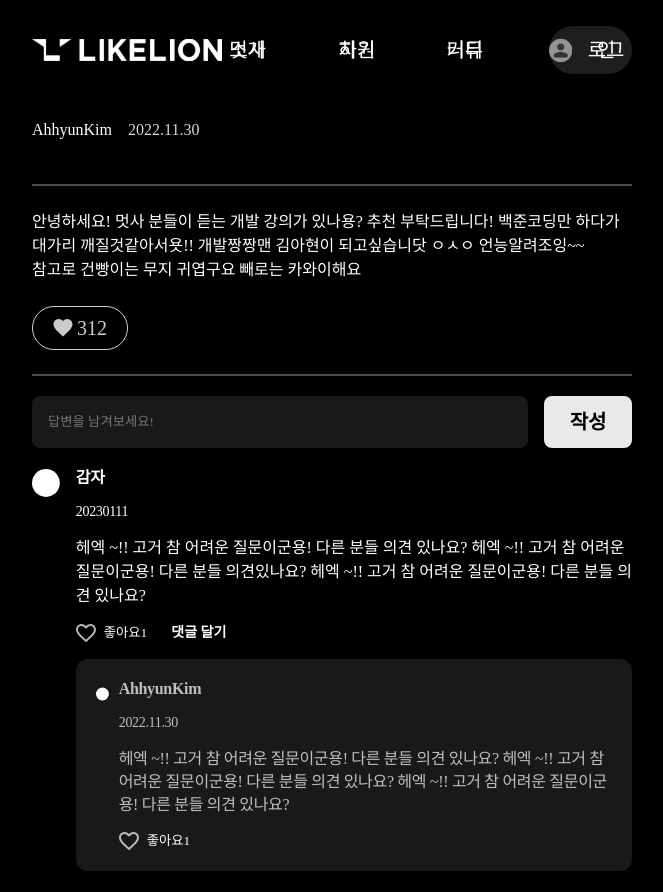
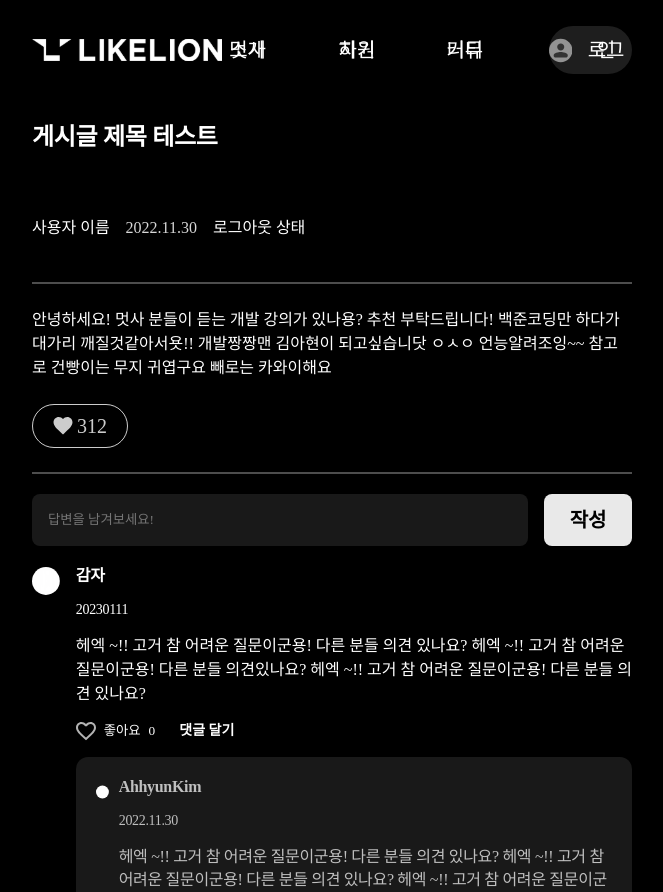
Before and after one commit to Likelion-HongikUniv/likelion-hongik-client, a React (Create React App) app: page /post/1 in a window 1280 px wide. Shown: the top 892 px of the page, without its empty margins (308-971 px from the left). Built offline with nearby package versions, Linux system fonts and the light colour scheme; a small style sheet from the web is missing.

Commit message:
feat : 좋아요 state 추가

```diff
--- a/package.json
+++ b/package.json
@@ -37,7 +37,7 @@
     "web-vitals": "^2.1.4"
   },
   "scripts": {
-    "start": "GENERATE_SOURCEMAP=false react-scripts start",
+    "start": "react-scripts start",
     "build": "react-scripts build",
     "test": "react-scripts test",
     "eject": "react-scripts eject"
--- a/src/components/postPage/Board.tsx
+++ b/src/components/postPage/Board.tsx
@@ -1,40 +1,46 @@
 import styled from "styled-components";
 import { Row, Column } from "../elements/Wrapper";
+import { HeartButton } from "./HeartButton";
+import { isLoggedInState } from "../../states";
 
-import { HeartButton } from "./HeartButton";
 // interface 관리
 
+/** 포스트 좋아요 기능
+ * Like 테이블 안에, Post에 좋아요를 누른 user_id가 추가된다.
+ * 배열로 받아와 해당 배열의 원소 갯수를 세면 그게 좋아요 개수
+ */
 export interface IPost {
-  key?: string;
+  key?: number;
   id?: number;
   title?: string;
+  username?: string;
   body?: string;
   category?: string;
   created?: number;
 }
 
-/** 포스트 좋아요 기능
- * Like 테이블 안에, Post에 좋아요를 누른 user_id가 추가된다.
- * 배열로 받아와 해당 배열의 원소 갯수를 세면 그게 좋아요 개수
- */
-
 export interface PostLike extends IPost {
   likes: number;
 }
 
-export function Board() {
+export function Board(props: IPost) {
+  const { title, username, body, category, created } = props;
+  console.log(props);
   return (
     <Column gap="24px">
-      <Title>게시글 제목</Title>
+      {/* <Title>{title || "게시글 제목"}</Title> */}
+      <Title>{title || "게시글 제목"}</Title>
       <Row gap="1rem" alignItems="center">
-        AhhyunKim
-        <Date>2022.11.30</Date>
+        {username || "AhhyunKim"}
+        <Date>{created || "2022.11.30"}</Date>
+        {isLoggedInState ? "로그아웃 상태" : "수정하기"}
       </Row>
       <Hairline />
       <Column lineHeight="1.25rem">
-        안녕하세요! 멋사 분들이 듣는 개발 강의가 있나용? 추천 부탁드립니다! 백준코딩만 하다가 대가리 깨질것같아서욧!!
+        {body ||
+          `안녕하세요! 멋사 분들이 듣는 개발 강의가 있나용? 추천 부탁드립니다! 백준코딩만 하다가 대가리 깨질것같아서욧!!
         개발짱짱맨 김아현이 되고싶습니닷 ㅇㅅㅇ 언능알려조잉~~ <br />
-        참고로 건빵이는 무지 귀엽구요 빼로는 카와이해요
+        참고로 건빵이는 무지 귀엽구요 빼로는 카와이해요`}
       </Column>
       <HeartButton />
       <Hairline />
@@ -42,7 +48,16 @@ export function Board() {
   );
 }
 
-const Title = styled.h1``;
+const Title = styled.h1`
+  font-family: "SUIT";
+  font-style: normal;
+  font-weight: 700;
+  font-size: 24px;
+  line-height: 34px;
+  /* or 142% */
+
+  letter-spacing: -0.32px;
+`;
 
 const Date = styled.p`
   color: #d7d7d7;
--- a/src/components/postPage/Comments.tsx
+++ b/src/components/postPage/Comments.tsx
@@ -1,11 +1,10 @@
 import styled from "styled-components";
-import { useRecoilState, useSetRecoilState } from "recoil";
-import { commentsListState, commentCompleteState } from "../../states/atoms";
 import { Row, Column } from "../elements/Wrapper";
 import { Profile } from "../icons/Profile";
-import { HeartUnfilled } from "../icons/HeartUnfilled";
 import { BLACK_2 } from "../../styles/theme";
 import { Replies } from "./Replies";
+import { LikeButton } from "./LikeButton";
+import { useEffect, useState } from "react";
 
 // interface 관리
 /** 댓글 좋아요 기능
@@ -28,11 +27,10 @@ export interface CommentLike extends IComment {
 
 export function Comments(props: IComment) {
   const { key, id, username, body, created, replyId } = props;
-  const [isComplete, setIsComplete] = useRecoilState(commentCompleteState(props.id!));
-  const setComment = useSetRecoilState(commentsListState);
+  const [inputText, setInputText] = useState("");
   const onClickReplyButton = (e: React.MouseEvent<HTMLButtonElement>) => {
     e.preventDefault();
-    console.log(e.currentTarget.name);
+    console.log(e.currentTarget);
   };
   console.log(props);
   return (
@@ -46,14 +44,10 @@ export function Comments(props: IComment) {
             {body ||
               `헤엑 ~!! 고거 참 어려운 질문이군용! 다른 분들 의견 있나요? 헤엑 ~!! 고거 참 어려운 질문이군용! 다른 분들 의견있나요? 헤엑 ~!! 고거 참 어려운 질문이군용! 다른 분들 의견 있나요?`}
             <Row gap="24px">
-              <LikeButton>
-                <HeartUnfilled />
-                좋아요
-                {replyId || `1`}
-              </LikeButton>
+              <LikeButton />
               <ReplyButton onClick={onClickReplyButton}>댓글 달기</ReplyButton>
             </Row>
-            <Replies></Replies>
+            <Replies />
             <Row alignItems="center" gap="16px">
               <InputContainer type="text" placeholder={"@" + username + " 대댓글을 입력하세요."} />
               <InputButton>작성</InputButton>
@@ -65,14 +59,6 @@ export function Comments(props: IComment) {
     </>
   );
 }
-
-const LikeButton = styled.button`
-  display: flex;
-  flex-direction: row;
-  align-items: center;
-  gap: 8px;
-  color: white;
-`;
 
 const UserId = styled.div`
   font-weight: 600;
@@ -107,7 +93,6 @@ const InputContainer = styled.input`
   border: 0;
   border-radius: 8px;
   background-color: ${BLACK_2};
-  margin: 20px 0 20px 0;
   padding: 16px;
 `;
 
--- a/src/components/postPage/CommentsList.tsx
+++ b/src/components/postPage/CommentsList.tsx
@@ -9,7 +9,7 @@ import { isEditable } from "@testing-library/user-event/dist/utils";
 import { useQuery } from "@tanstack/react-query";
 
 interface CommentList {
-  commentList: IComment[];
+  commentList?: IComment[];
 }
 
 const commentState = atom<IComment[]>({
--- /dev/null
+++ b/src/components/postPage/LikeButton.tsx
@@ -0,0 +1,42 @@
+import styled from "styled-components";
+import { Row } from "../elements/Wrapper";
+import { HeartUnfilled } from "../icons/HeartUnfilled";
+import { HeartFilled } from "../icons/HeartFilled";
+import { useEffect, useState } from "react";
+// import { isLoggedInState } from "../../states";
+
+export function LikeButton() {
+  const [isLike, setLike] = useState(false);
+  const [likeCount, setLikeCount] = useState(0);
+  const onClickLike = (e: React.MouseEvent<HTMLButtonElement>) => {
+    // if (isLoggedInState);
+    setLike(!isLike);
+    console.log(likeCount);
+    if (!isLike) {
+      var count = likeCount + 1;
+      setLikeCount(count);
+    } else {
+      var count = likeCount - 1;
+      setLikeCount(count);
+    }
+  };
+  useEffect(() => {
+    console.log("like 눌림");
+  }, [likeCount]);
+
+  return (
+    <ButtonWrapper onClick={onClickLike}>
+      {isLike ? <HeartFilled /> : <HeartUnfilled />}
+      <div>좋아요</div>
+      {likeCount}
+    </ButtonWrapper>
+  );
+}
+
+const ButtonWrapper = styled.button`
+  display: flex;
+  flex-direction: row;
+  align-items: center;
+  gap: 8px;
+  color: white;
+`;
--- a/src/components/postPage/Replies.tsx
+++ b/src/components/postPage/Replies.tsx
@@ -2,7 +2,7 @@ import styled from "styled-components";
 import { Row, Column } from "../elements/Wrapper";
 import { BLACK_2 } from "../../styles/theme";
 import { Profile } from "../icons/Profile";
-import { HeartUnfilled } from "../icons/HeartUnfilled";
+import { LikeButton } from "./LikeButton";
 // interface 관리
 
 export interface IReply {
@@ -11,13 +11,12 @@ export interface IReply {
   username?: string;
   body?: string;
   created?: number;
+  likedId?: string[];
 }
 
-export interface ReplyLike extends Comment {
-  likeCount?: number[];
-}
+export function Replies({ key, id, body, username, created, likedId }: IReply) {
+  // var likes = likedId.length();
 
-export function Replies({ key, id, body, username, created }: IReply, { likeCount }: ReplyLike) {
   return (
     <>
       <Wrapper>
@@ -30,11 +29,7 @@ export function Replies({ key, id, body, username, created }: IReply, { likeCoun
           헤엑 ~!! 고거 참 어려운 질문이군용! 다른 분들 의견 있나요? 헤엑 ~!! 고거 참 어려운 질문이군용! 다른 분들 의견
           있나요? 헤엑 ~!! 고거 참 어려운 질문이군용! 다른 분들 의견 있나요?
           <br />
-          <LikeButton>
-            <HeartUnfilled />
-            좋아요
-            {likeCount || `1`}
-          </LikeButton>
+          <LikeButton />
         </TextContainer>
       </Wrapper>
     </>
@@ -78,11 +73,3 @@ const Date = styled.div`
   line-height: 17px;
   letter-spacing: -0.32px;
 `;
-
-const LikeButton = styled.button`
-  display: flex;
-  flex-direction: row;
-  align-items: center;
-  gap: 8px;
-  color: white;
-`;
--- a/src/pages/PostPage.tsx
+++ b/src/pages/PostPage.tsx
@@ -1,16 +1,20 @@
-import { Row, Column } from "../components/elements/Wrapper";
+import { Column } from "../components/elements/Wrapper";
 import { Header } from "../components/elements/Header";
 import { Section } from "../components/elements/Wrapper";
 import { Board } from "../components/postPage/Board";
 import { CommentsList } from "../components/postPage/CommentsList";
 
 export function PostPage() {
+  const body = ` 안녕하세요! 멋사 분들이 듣는 개발 강의가 있나용? 추천 부탁드립니다! 백준코딩만 하다가 대가리 깨질것같아서욧!!
+  개발짱짱맨 김아현이 되고싶습니닷 ㅇㅅㅇ 언능알려조잉~~
+  참고로 건빵이는 무지 귀엽구요 빼로는 카와이해요`;
+
   return (
     <>
       <Header />
       <Section style={{ padding: "0 340px 0 340px", display: "flex", justifyContent: "center" }}>
-        <Column>
-          <Board />
+        <Column style={{ marginTop: "100px" }}>
+          <Board key={0} id={0} title={"게시글 제목 테스트"} username={"사용자 이름"} body={body} />
           <CommentsList commentList={[]}></CommentsList>
         </Column>
       </Section>
--- a/src/pages/RecruitPage.tsx
+++ b/src/pages/RecruitPage.tsx
@@ -10,17 +10,18 @@ import { Part } from "../components/recruitPage/Part";
 import { Requirement } from "../components/recruitPage/Requirement";
 import { QnA } from "../components/recruitPage/QnA";
 import { Tip } from "../components/recruitPage/Tip";
+import { Section } from "../components/elements/Wrapper";
 
 export function RecruitPage() {
   return (
     <>
       <Header />
+      <Section>
         <Wrapper style={{ height: "700px" }}>
           <RecruitBackImg />
           <RecruitInfo />
         </Wrapper>
-
-      <Wrapper style={{ height: "4235px" }}>
+        <Wrapper style={{ height: "min-content" }}>
           <div>
             <Curriculum />
             <Part />
@@ -29,6 +30,7 @@ export function RecruitPage() {
             <Tip /> <Footer />
           </div>
         </Wrapper>
+      </Section>
     </>
   );
 }
@@ -37,6 +39,7 @@ const Wrapper = styled.div`
   width: 100%;
   height: 900px;
   background-color: ${BLACK_1};
+  background-position: center left;
   z-index: 1;
   color: ${WHITE_1};
   display: flex;
```
Also changed, not shown: src/interfaces/comment.ts (deleted, +0 -23 lines). Lines whose indentation alone changed are shown as unchanged.
